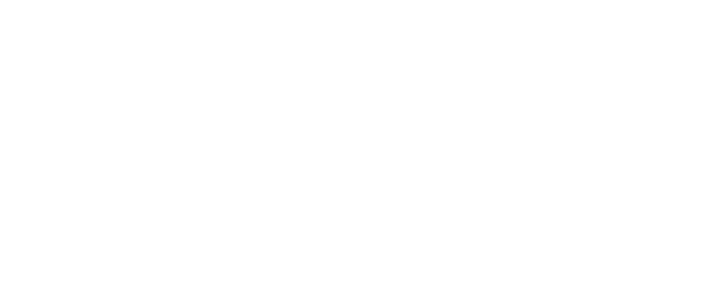
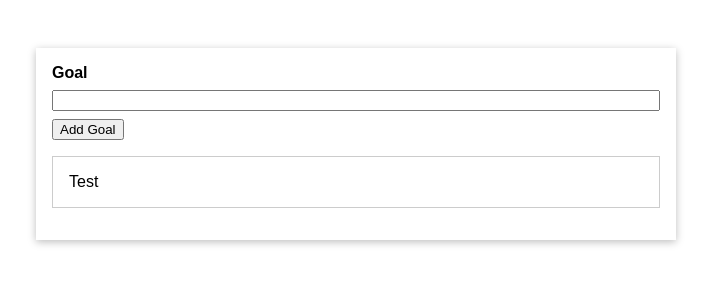
Before and after one commit to AhmetLoca/VueJs, a plain HTML site: page index.html in a window 1280 px wide. Shown: the whole page, without its empty margins (284-995 px from the left). Drawn offline with Linux system fonts and the light colour scheme.

Commit message:
First App

```diff
--- a/index.html
+++ b/index.html
@@ -2,9 +2,21 @@
 <html lang="en">
   <head>
     <meta charset="UTF-8" />
-    <meta http-equiv="X-UA-Compatible" content="IE=edge" />
     <meta name="viewport" content="width=device-width, initial-scale=1.0" />
-    <title>Document</title>
+    <title>A First App</title>
+    <link rel="stylesheet" href="styles.css" />
   </head>
-  <body></body>
+  <body>
+    <div id="app">
+      <div>
+        <label for="goal">Goal</label>
+        <input type="text" id="goal" />
+        <button>Add Goal</button>
+      </div>
+      <ul>
+        <li>Test</li>
+      </ul>
+    </div>
+    <script src="app.js"></script>
+  </body>
 </html>
--- a/styles.css
+++ b/styles.css
@@ -0,0 +1,40 @@
+* {
+  box-sizing: border-box;
+}
+
+html {
+  font-family: sans-serif;
+}
+
+body {
+  margin: 0;
+}
+
+#app {
+  margin: 3rem auto;
+  max-width: 40rem;
+  padding: 1rem;
+  box-shadow: 0 2px 8px rgba(0, 0, 0, 0.26);
+}
+
+label, input {
+  margin-bottom: 0.5rem;
+  display: block;
+  width: 100%;
+}
+
+label {
+  font-weight: bold;
+}
+
+ul {
+  list-style: none;
+  margin: 1rem 0;
+  padding: 0;
+}
+
+li {
+  margin: 1rem 0;
+  padding: 1rem;
+  border: 1px solid #ccc;
+}
```
